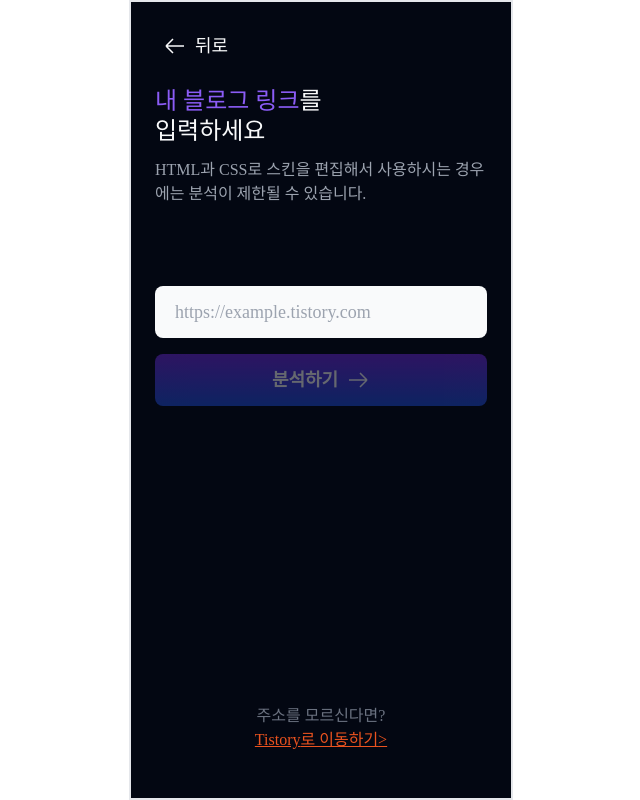
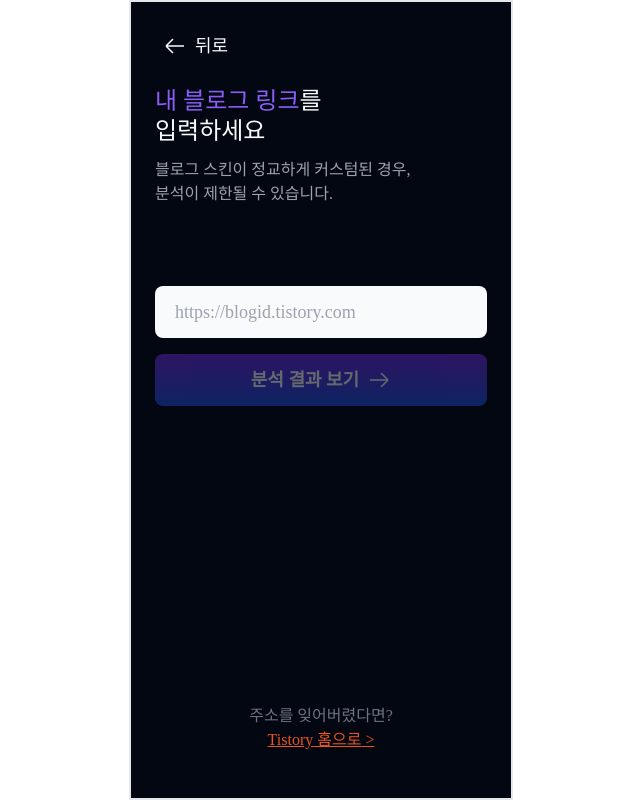
Before and after one commit to ttogeul-ttogeul/frontend, a Next.js app: page /blog-input in a window 1280 px wide. Both pictures are taken after a click on the button "Tistory". Shown: the whole page, without its empty margins (319-959 px from the left). Built offline with nearby package versions, Linux system fonts and the light colour scheme.

Commit message:
design: 기획 문구 변경사항 반영

```diff
--- a/app/blog-input/footer-section.tsx
+++ b/app/blog-input/footer-section.tsx
@@ -16,16 +16,16 @@ export default function FooterSection({
     <div className="absolute bottom-12 left-1/2 -translate-x-1/2 transform whitespace-pre text-center text-gray-500">
       {selectMode ? (
         <div className="flex flex-col gap-3 whitespace-pre">
-          {"다른 블로그는 지원 준비 중입니다.\n(텍스트 논의 필요)"}
+          {"더 다양한 서비스를 지원할 수 있도록\n준비 중입니다."}
         </div>
       ) : (
         <div>
-          <div>주소를 모르신다면?</div>
+          <div>주소를 잊어버렸다면?</div>
           <Link
             href={blog?.homeUrl as string}
             className={`${blog?.textColor} underline`}
           >
-            {blog?.name}로 이동하기{">"}
+            {blog?.name} 홈으로{" >"}
           </Link>
         </div>
       )}
--- a/app/blog-input/main-section.tsx
+++ b/app/blog-input/main-section.tsx
@@ -76,7 +76,7 @@ export default function MainSection({
             }
           />
           <Button type="submit" disabled={!isDirty || !isValid}>
-            분석하기
+            분석 결과 보기
             <ArrowRight />
           </Button>
         </form>
--- a/app/blog-input/title-section.tsx
+++ b/app/blog-input/title-section.tsx
@@ -28,9 +28,10 @@ export default function TitleSection({
             <div>입력하세요</div>
           </Title>
           {blogDomain === "tistory" && (
-            <p className="mt-3 text-base font-normal text-gray-400">
-              HTML과 CSS로 스킨을 편집해서 사용하시는 경우에는 분석이 제한될 수
-              있습니다.
+            <p className="mt-3 whitespace-pre text-base font-normal text-gray-400">
+              {
+                "블로그 스킨이 정교하게 커스텀된 경우,\n분석이 제한될 수 있습니다."
+              }
             </p>
           )}
         </div>
--- a/constants/blogs.ts
+++ b/constants/blogs.ts
@@ -13,7 +13,7 @@ export const BLOGS: BlogType[] = [
     name: "Tistory",
     bgColor: "bg-blog-tistory",
     textColor: "text-blog-tistory",
-    urlExample: "https://example.tistory.com",
+    urlExample: "https://blogid.tistory.com",
     homeUrl: "https://www.tistory.com",
   },
   {
@@ -21,7 +21,7 @@ export const BLOGS: BlogType[] = [
     name: "Velog",
     bgColor: "bg-blog-velog",
     textColor: "text-blog-velog",
-    urlExample: "https://velog.io/@example",
+    urlExample: " https://velog.io/@userid",
     homeUrl: "https://velog.io",
   },
 ] as const;
```
